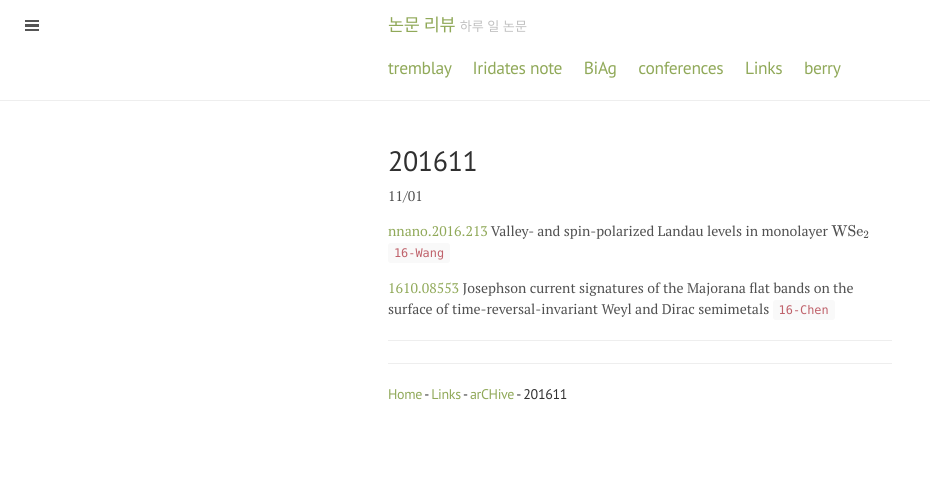
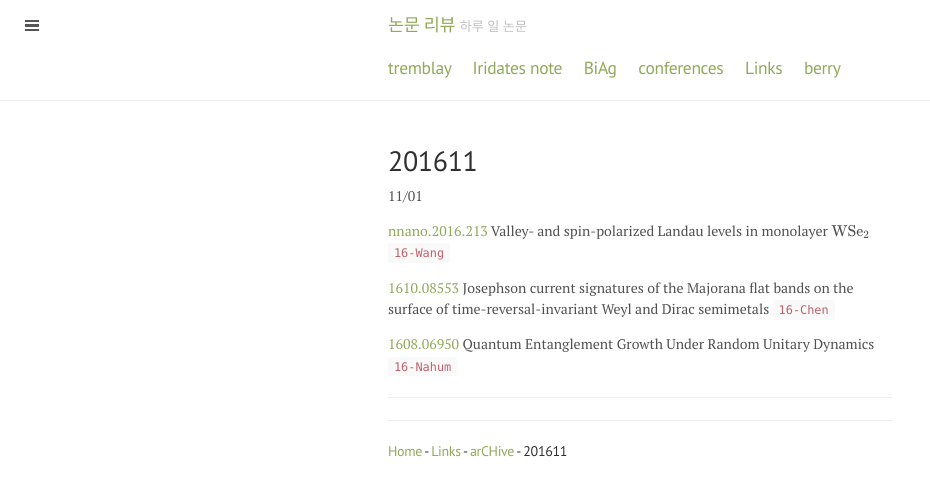
Before and after one commit to qkrwlsghdcjsworlt/work, a Jekyll site: the page built from 201611.md, in a window 1280 px wide. Shown: the top 496 px of the page, without its empty margins (0-930 px from the left). Built offline with Jekyll 4.4.1, drawn with Linux system fonts in a browser that asks for light colours; formulas are drawn with MathJax 3.

Commit message:
“update”

```diff
--- a/201611.md
+++ b/201611.md
@@ -11,7 +11,7 @@ title: 201611
 
 [1610.08553](https://arxiv.org/abs/1610.08553) Josephson current signatures of the Majorana flat bands on the surface of time-reversal-invariant Weyl and Dirac semimetals `16-Chen`
 
-
+[1608.06950](https://arxiv.org/abs/1608.06950) Quantum Entanglement Growth Under Random Unitary Dynamics `16-Nahum`
 
 
 ---
```
